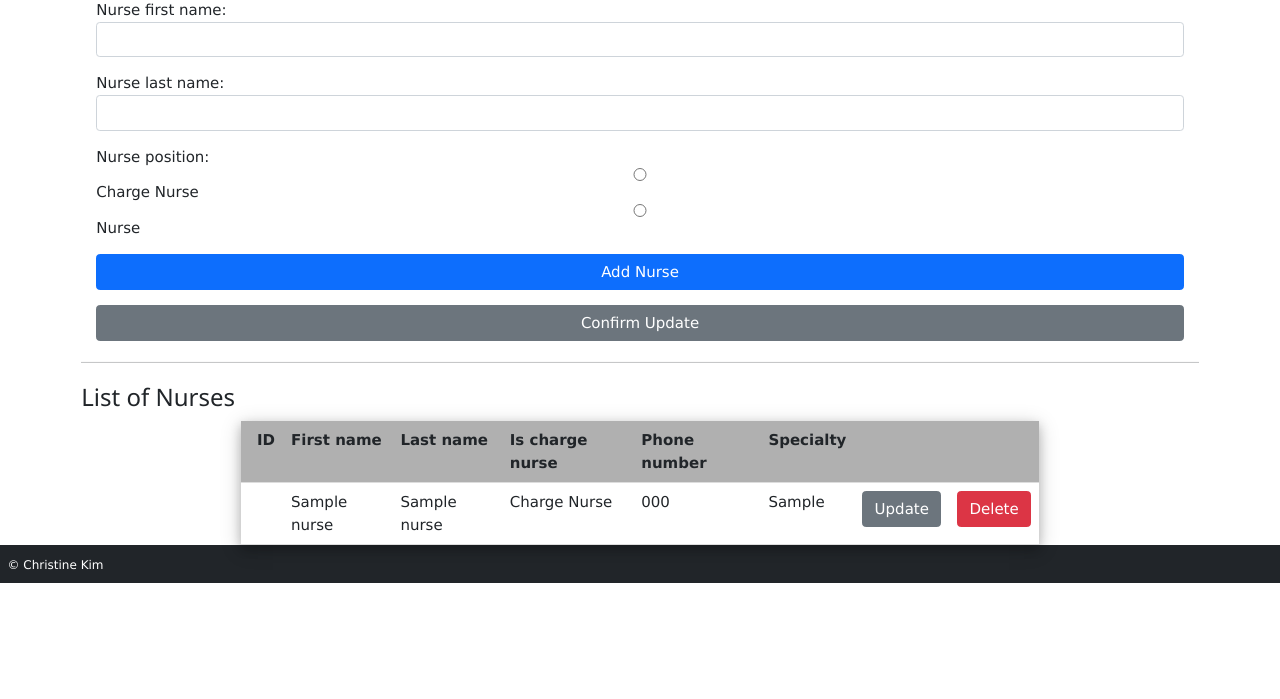
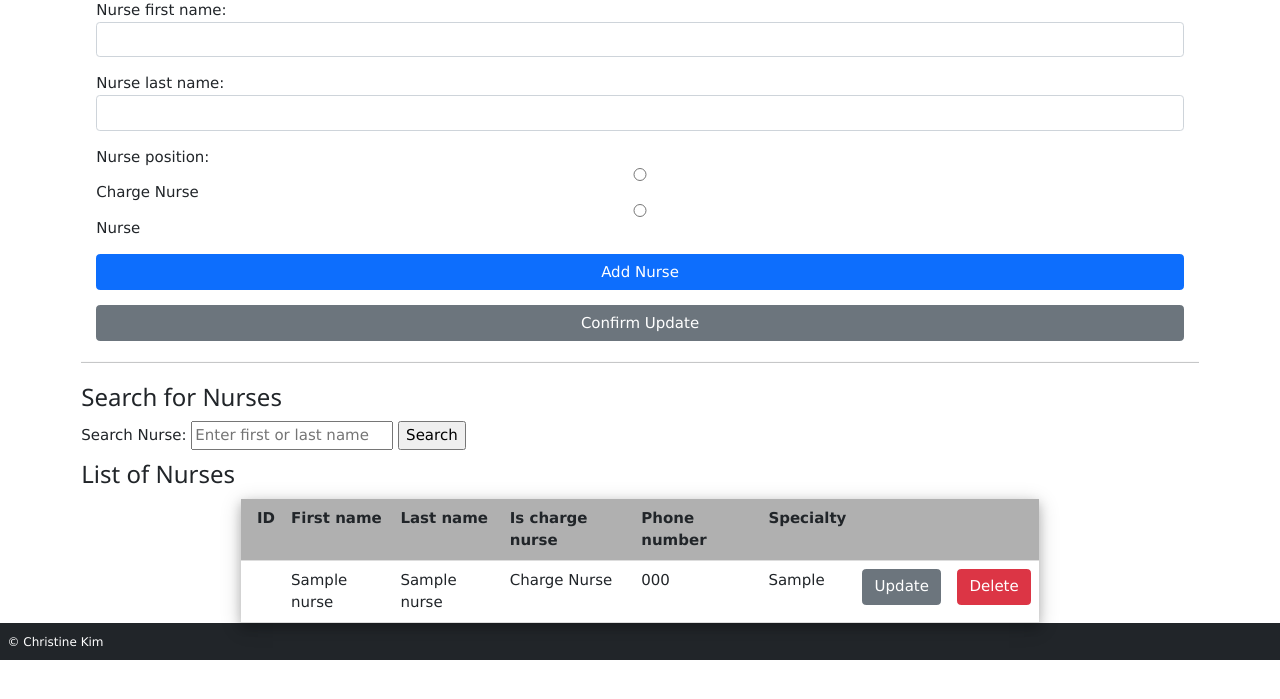
Before and after one commit to cfkim/pokemon-hospital, a PHP site: page /nursesearch.php in a window 1280 px wide. Shown: the part 64-763 px from the top of the page. Run offline with PHP 8.4, Linux system fonts and the light colour scheme; tables that the repository leaves empty or names only in its code hold one stand-in row (values such as "Sample post"); data that the repository does not hold is empty.

Commit message:
Implement search function base

```diff
--- a/nurse-db.php
+++ b/nurse-db.php
@@ -13,15 +13,27 @@ function addNurse($name_first, $name_last, $is_charge_nurse)
   $statement->closeCursor();
 }
 
-function getAllNurses()
+function getAllNurses($search = null)
 {
   global $db;
   $query = "SELECT nurse.*, nurse_phone.phone_number, GROUP_CONCAT(nurse_specialties.specialty) AS specialties
               FROM nurse
               LEFT JOIN nurse_phone ON nurse.nurse_ID = nurse_phone.nurse_ID
-              LEFT JOIN nurse_specialties ON nurse.nurse_ID = nurse_specialties.nurse_ID
-              GROUP BY nurse.nurse_ID";
-  $statement = $db->prepare($query);
+              LEFT JOIN nurse_specialties ON nurse.nurse_ID = nurse_specialties.nurse_ID";
+
+  if ($search !== null) {
+        $query .= " WHERE nurse.name_first LIKE :search OR nurse.name_last LIKE :search";
+    }
+
+    $query .= " GROUP BY nurse.nurse_ID, nurse.name_first, nurse.name_last, nurse.is_charge_nurse";
+
+    $statement = $db->prepare($query);
+
+    if ($search !== null) {
+        $searchParam = '%' . $search . '%';
+        $statement->bindValue(':search', $searchParam);
+    }
+
   $statement->execute();
   $results = $statement->fetchAll();   // fetch()
   $statement->closeCursor();
--- a/nursesearch.php
+++ b/nursesearch.php
@@ -2,7 +2,9 @@
 require("connect-db.php");
 require("nurse-db.php");
 
-$list_of_nurses = getAllNurses();
+$search = isset($_GET['search']) ? $_GET['search'] : null;
+
+$list_of_nurses = getAllNurses($search);
 
 if ($_SERVER['REQUEST_METHOD'] == 'POST')
 {
@@ -15,7 +17,7 @@ if ($_SERVER['REQUEST_METHOD'] == 'POST')
    else if (!empty($_POST['addBtn']))
    {
       $is_charge_nurse = ($_POST['is_charge_nurse'] == '1') ? 1 : 0;
-      addNurse($_POST['first_name'], $_POST['last_name'], $is_charge_nurse);
+      addNurse($_POST['first_name'], $_POST['last_name'], $is_charge_nurse, $_POST['phone_number'], $_POST['specialty']);
       $list_of_nurses = getAllNurses();
    }
    else if (!empty($_POST['updateBtn']))
@@ -67,6 +69,23 @@ if ($_SERVER['REQUEST_METHOD'] == 'POST')
 
       </div>
 
+      <!--
+      <div class="row mb-3 mx-3">
+        Phone number:
+        <input type="text" class="form-control" name="phone_number" required value="<?php echo $_POST['phone_number_to_update'];?>"/>
+      </div>
+
+      <div class="row mb-3 mx-3">
+        Specialty:
+        <select class="form-control" name="specialty" required value="<?php echo $_POST['specialty_to_update'];?>">
+            <option value="Cardiology">cardiology</option>
+            <option value="Pediatrics">pediatrics</option>
+            <option value="Orthopedics">orthopedics</option>
+            <option value="Orthopedics">primary care</option>
+            <option value="Orthopedics">otolaryngology</option>
+        </select>
+      </div>-->
+
       <div class="row mb-3 mx-3">
         <input type="submit" value="Add Nurse" name="addBtn"
                 class="btn btn-primary" title="Add a nurse to the pokemon health center" />
@@ -78,6 +97,14 @@ if ($_SERVER['REQUEST_METHOD'] == 'POST')
     </form>
 
 <hr/>
+
+<h3>Search for Nurses</h3>
+<form method="get" action="nursesearch.php">
+    <label for="search">Search Nurse:</label>
+    <input type="text" name="search" id="search" placeholder="Enter first or last name">
+    <input type="submit" value="Search">
+</form>
+
 <h3>List of Nurses</h3>
 <div class="row justify-content-center">
 <table class="w3-table w3-bordered w3-card-4 center" style="width:70%">
```
